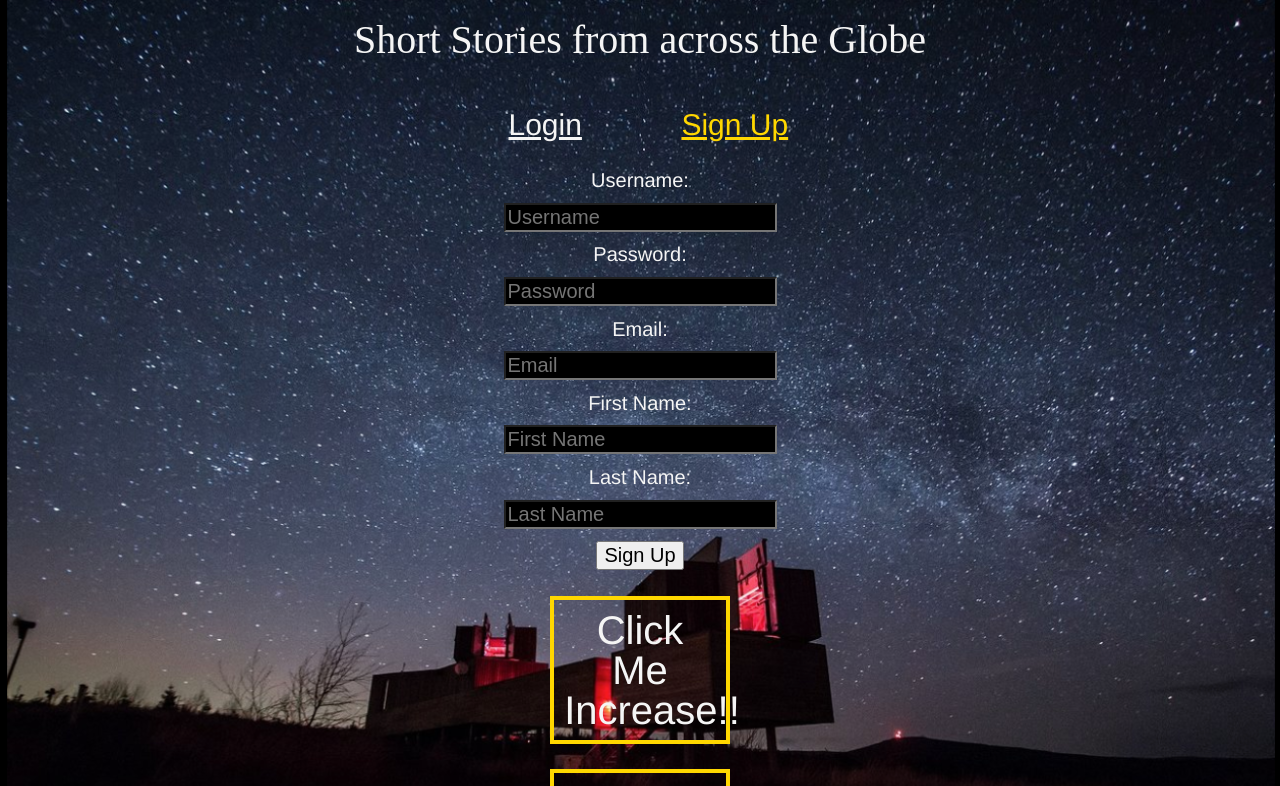
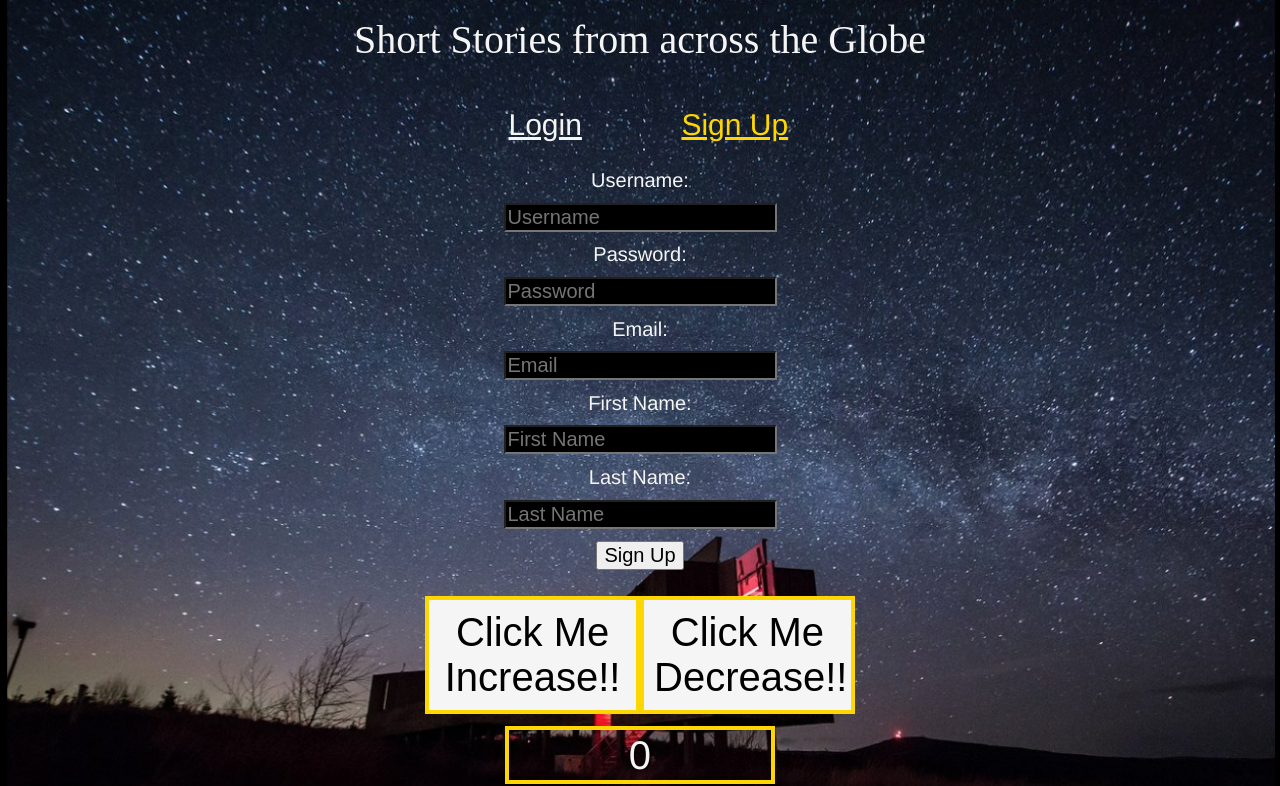
Before and after one commit to Chrispolanco/aurora-borealis, a React (Create React App) app in the folder auroraborealis-frontend/: page /signup in a window 1280 px wide. Shown: the top 786 px of the page. Built offline with nearby package versions, Linux system fonts and the light colour scheme.

Commit message:
changed divs into buttons

```diff
--- a/auroraborealis-frontend/src/App.css
+++ b/auroraborealis-frontend/src/App.css
@@ -192,7 +192,7 @@ button:hover{
 }
 
 .CounterButton{
-  width: 12%;
+  width: 17%;
   height: 12%;
   border: 4px solid gold;
   font-size: 40px;
@@ -200,6 +200,7 @@ button:hover{
   margin-right: auto;
   margin-top: 2%;
   padding: 10px;
+  background-color: whitesmoke;
 }
 
 .CounterButton:hover{
@@ -210,7 +211,7 @@ button:hover{
 }
 
 .Number{
-  width: 5%;
+  width: 20%;
   height: 5%;
   border: 4px solid gold;
   font-size: 40px;
--- a/auroraborealis-frontend/src/containers/Number.js
+++ b/auroraborealis-frontend/src/containers/Number.js
@@ -2,35 +2,34 @@ import React, { Component } from 'react';
 import './../App.css';
 
 class Number extends Component{
-
 
     state = {
         count: 0
     }
 
     increment = () => {
-        const newCount = this.state.count + 1
+        const updatedCount = this.state.count + 1
         this.setState({
-          count: newCount
+          count: updatedCount
         })
       }
 
     deduction = () => {
-        const newCount = this.state.count - 1
+        const updatedCount = this.state.count - 1
         this.setState({
-            count: newCount
+            count: updatedCount
         })
     }
 
     render(){
         return(
             <div>
-                <div className="CounterButton" onClick={this.increment}>
+                <button className="CounterButton" onClick={this.increment}>
                     Click Me Increase!!
-                </div>
-                <div className="CounterButton" onClick={this.deduction}>
+                </button>
+                <button className="CounterButton" onClick={this.deduction} >
                     Click Me Decrease!!
-                </div>
+                </button>
                 <div className="Number" >
                     {this.state.count}
                 </div>
```
Also changed, not shown: auroraborealis-frontend/src/components/posts/PostForm.js (line endings or trailing spaces).
